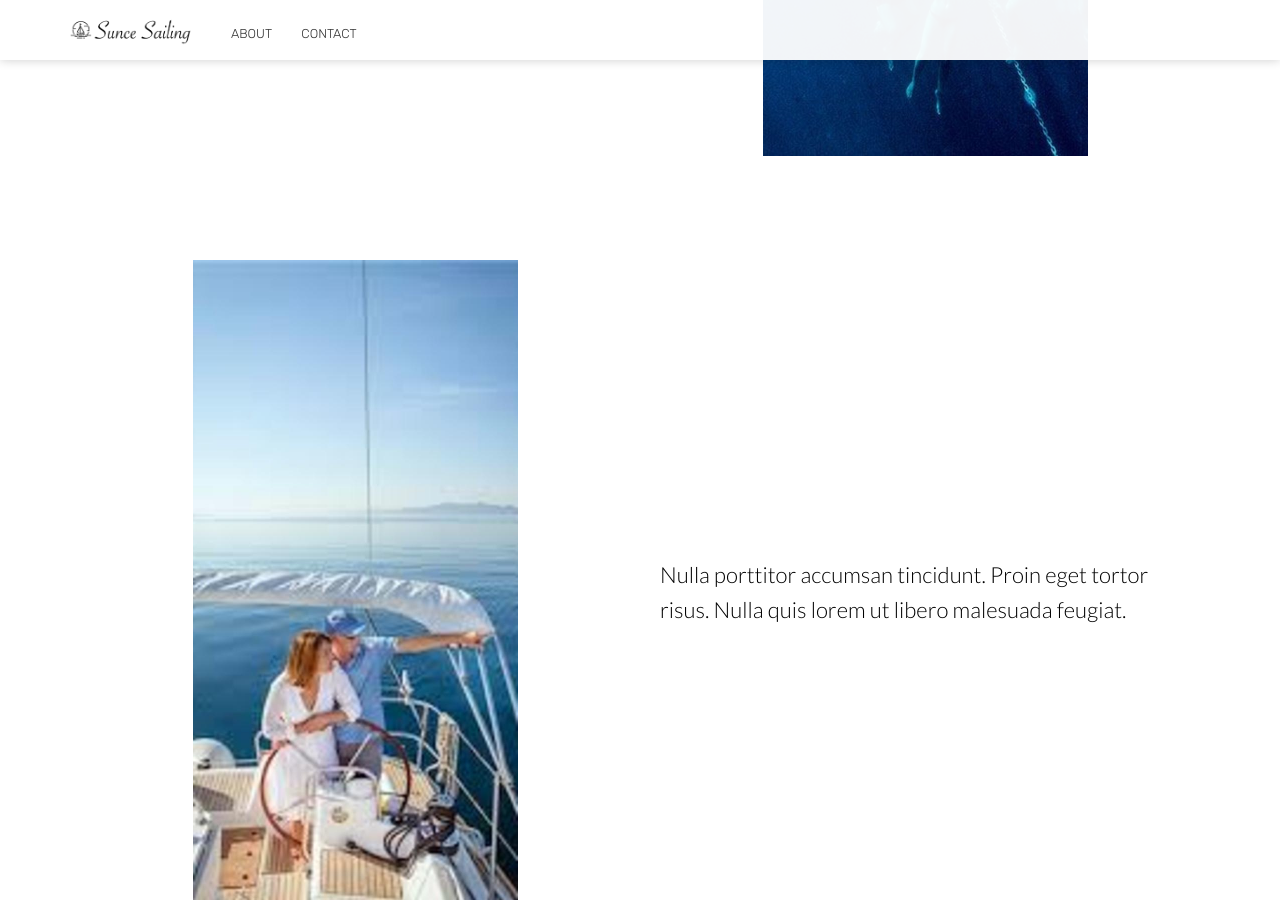
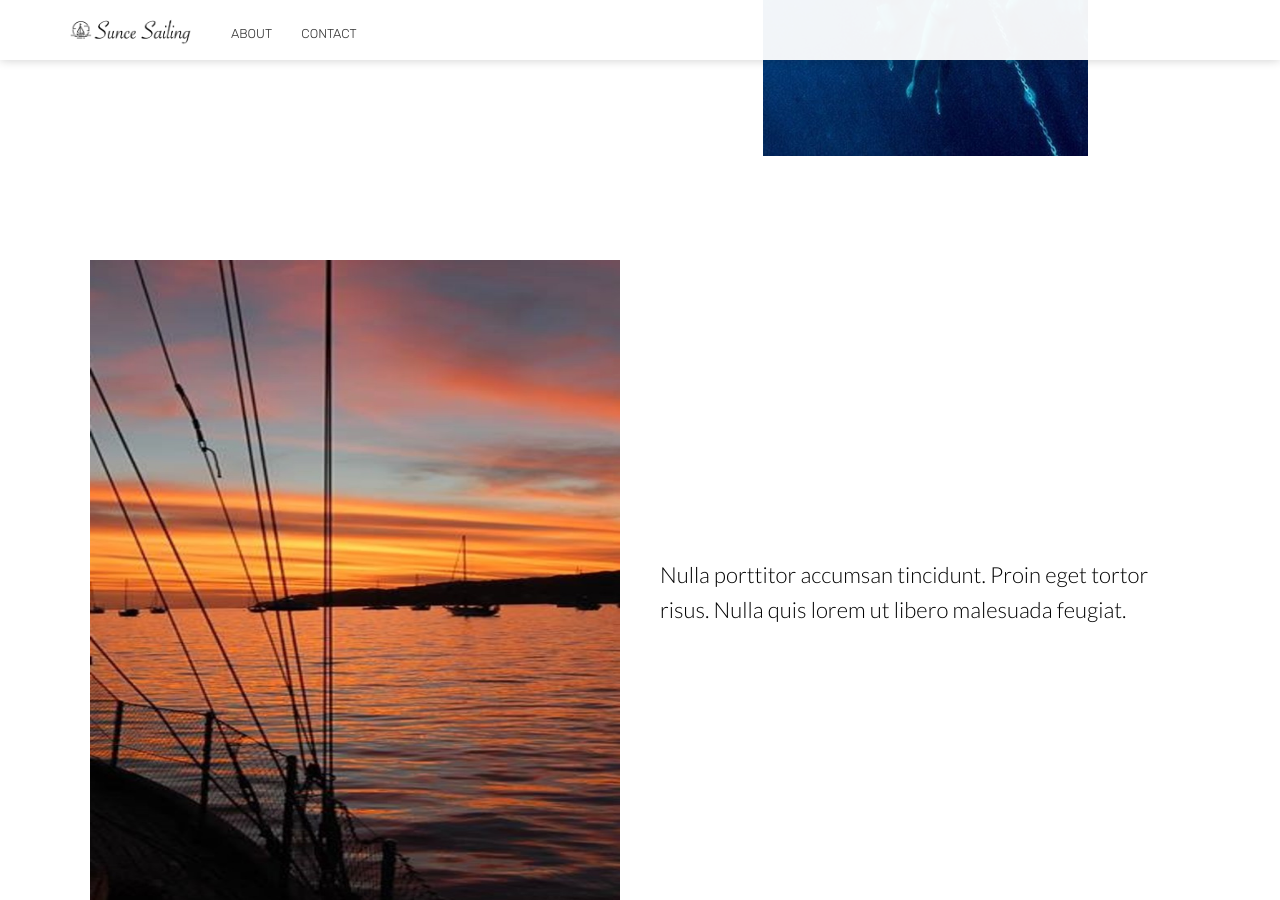
Before and after one commit to bdombro/bdombro.github.io, a Jekyll site: the page built from index.html, in a window 1280 px wide and 900 px high, scrolled down 1512 px. Built offline with Jekyll 4.4.1, drawn with Linux system fonts in a browser that asks for light colours; nearby versions of some CDN libraries.

Commit message:
Updated 'index.html' via CloudCannon

```diff
--- a/index.html
+++ b/index.html
@@ -41,7 +41,7 @@ bottom_image: /images/bigstock--139409945.jpg
 				<p class="editable">Nulla porttitor accumsan tincidunt. Proin eget tortor risus. Nulla quis lorem ut libero malesuada feugiat.</p>
 			</div>
 			<div class="image hidden-xs">
-				<img class="editable" alt="Screenshot" id="cms-identifiable-1682" data-cms-cid="1682" src="/uploads/versions/images-1---x23-0-138-276-650-1300x---.jpg" />
+				<img class="editable" alt="Screenshot" id="cms-identifiable-1682" data-cms-cid="161" src="/uploads/versions/10609424-855175061215090-7241059334450495301-n---x293-0-319-638-650-1300x---.jpg" width="650" height="1300" />
 			</div>
 		</div>
 	</section>
```
